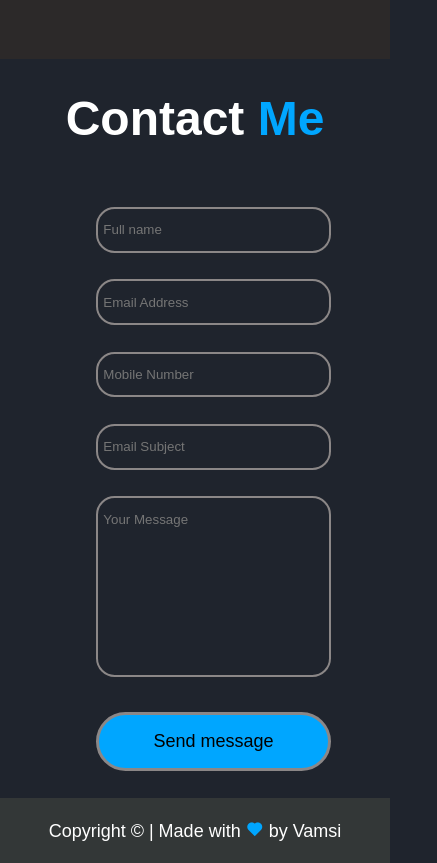
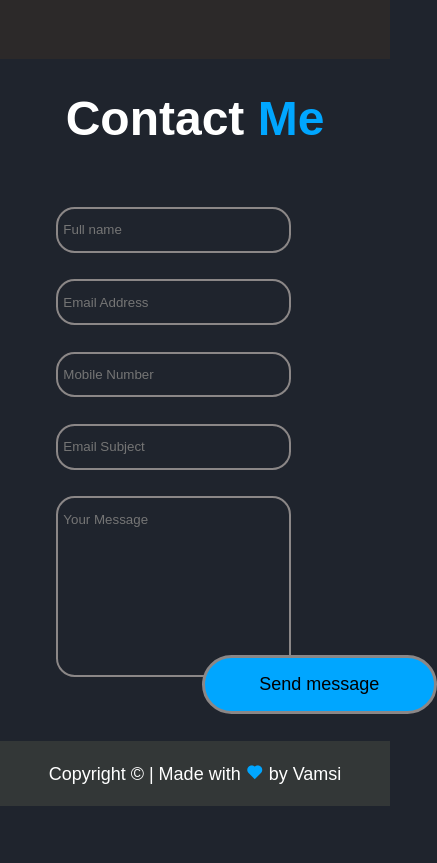
Before and after one commit to NichenametlaYadhuVamsi/Portfolio, a plain HTML site: page index.html in a window 390 px wide. Shown: the part 3892-4755 px from the top of the page, 437 px wide, since content can reach past the window. After the commit the page ends 4698 px from the top, so only its background shows below. Drawn offline with nearby package versions, Linux system fonts and the light colour scheme.

Commit message:
Update style.css

```diff
--- a/style.css
+++ b/style.css
@@ -509,6 +509,7 @@ section{
     .contact-right form input,
     .contact-right form textarea{
         width: 80%;
+        margin:1em -3em
     }
     section{
         margin: 0;
```
